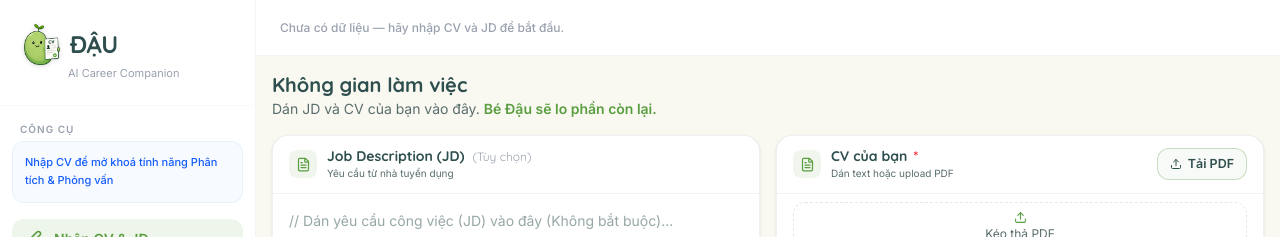
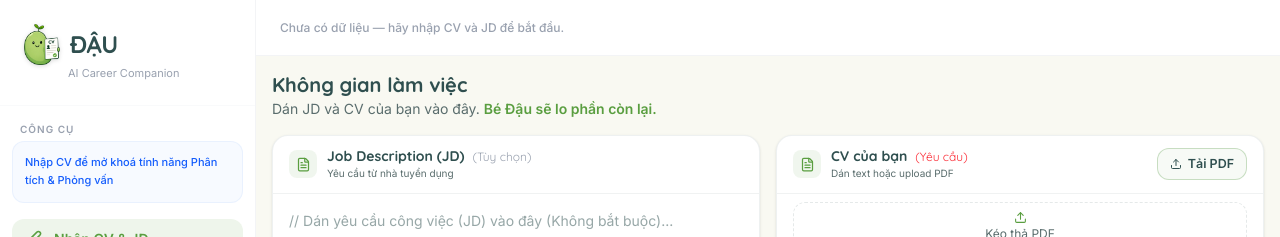
Before and after one commit to zamminhduy123/daucv, a Next.js app in the folder cv-fit-app/frontend/: page /app/setup in a window 1280 px wide. Shown: the top 237 px of the page. Built offline with nearby package versions, Linux system fonts and the light colour scheme; no server answers.

Commit message:
Add: required label

```diff
--- a/cv-fit-app/frontend/src/components/workspace/InputSection.tsx
+++ b/cv-fit-app/frontend/src/components/workspace/InputSection.tsx
@@ -198,7 +198,7 @@ export default function InputSection({
 
         {/* RIGHT: CV */}
         <TextCard
-          title={<>CV của bạn <span className="text-red-500 ml-0.5">*</span></>}
+          title={<>CV của bạn <span className="text-red-500 font-normal text-xs ml-1">(Yêu cầu)</span></>}
           subtitle="Dán text hoặc upload PDF"
           wordCountText={wordCount(inputs.cvText)}
           headerRight={
```
